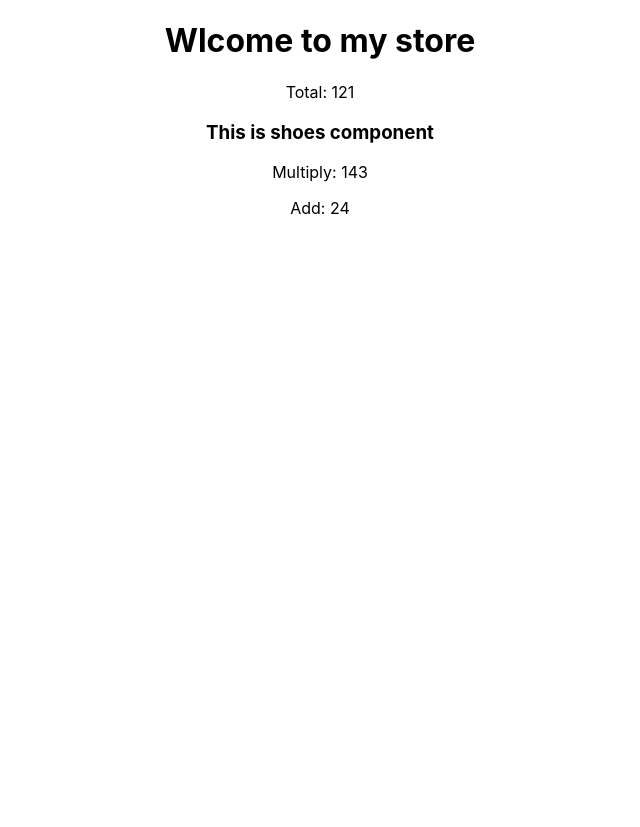
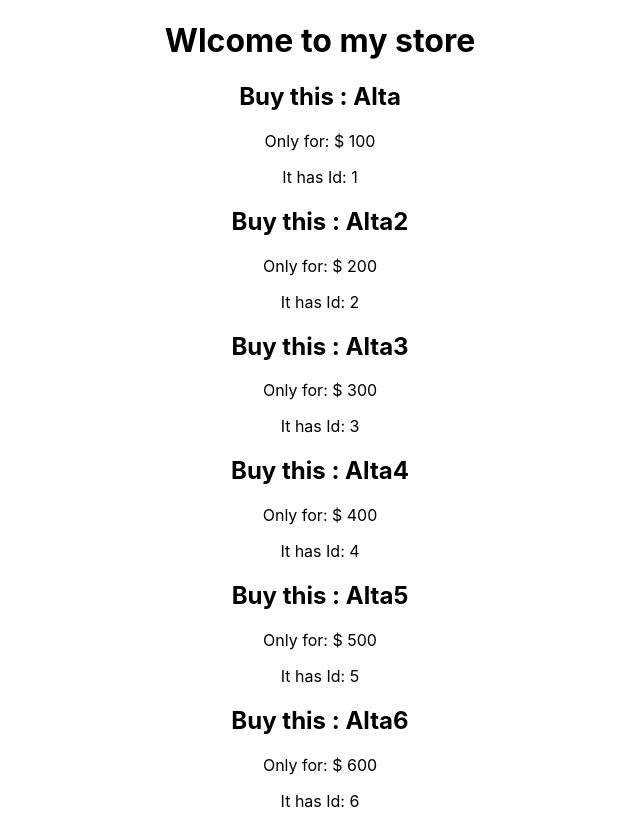
Before and after one commit to tirahman105/react-storageand-handler, a React (Create React App) app: page / in a window 1280 px wide. Shown: the whole page, without its empty margins (320-960 px from the left). Before the commit the page ends 800 px from the top, so only its background shows below. Built offline with nearby package versions, Linux system fonts and the light colour scheme.

Commit message:
fake data added

```diff
--- a/src/App.js
+++ b/src/App.js
@@ -1,13 +1,14 @@
 import logo from './logo.svg';
 import './App.css';
 import Cosmetics from './components/Cosmetics/Cosmetics';
-import Shoes from './components/Shoes/Shoes';
+// import Shoes from './components/Shoes/Shoes';
+import Cosmetic from './components/Cosmetic/Cosmetic';
 
 function App() {
   return (
     <div className="App">
       <Cosmetics></Cosmetics>
-      <Shoes></Shoes>
+      {/* <Cosmetic></Cosmetic> */}
     </div>
   );
 }
--- /dev/null
+++ b/src/components/Cosmetic/Cosmetic.js
@@ -0,0 +1,15 @@
+import React from 'react';
+
+const Cosmetic = (props) => {
+    const {name, price, id} = props.cosmetic;
+    return (
+        <div>
+            <h2>Buy this : {name}</h2>
+            <p>Only for: $ {price}</p>
+            <p>It has Id: {id}</p>
+
+        </div>
+    );
+};
+
+export default Cosmetic;
--- a/src/components/Cosmetics/Cosmetics.js
+++ b/src/components/Cosmetics/Cosmetics.js
@@ -1,15 +1,33 @@
 import React from 'react';
-import { add } from '../../utilities/calculate';
+import Cosmetic from '../Cosmetic/Cosmetic';
+// import { add } from '../../utilities/calculate';
 // import add from '../../utilities/calculate';
 
 const Cosmetics = () => {
-    const first = 55;
-    const second = 66;
-    const total = add( first, second);
+    // const first = 55;
+    // const second = 66;
+    // const total = add( first, second);
+
+    const cosmetics = [
+        {id: 1, name: 'Alta', price: 100},
+        {id: 2, name: 'Alta2', price: 200},
+        {id: 3, name: 'Alta3', price: 300},
+        {id: 4, name: 'Alta4', price: 400},
+        {id: 5, name: 'Alta5', price: 500},
+        {id: 6, name: 'Alta6', price: 600},
+    ]
     return (
         <div>
             <h1>Wlcome to my store</h1>
-            <p>Total: {total}</p>
+            {
+                cosmetics.map(cosmetic =><Cosmetic
+
+                    key= {cosmetic.id}
+                    cosmetic = {cosmetic}
+
+                    ></Cosmetic>)
+            }
+
         </div>
     );
 };
```
Also changed, not shown: src/components/Cosmetic/Cosmetic.css (added).
